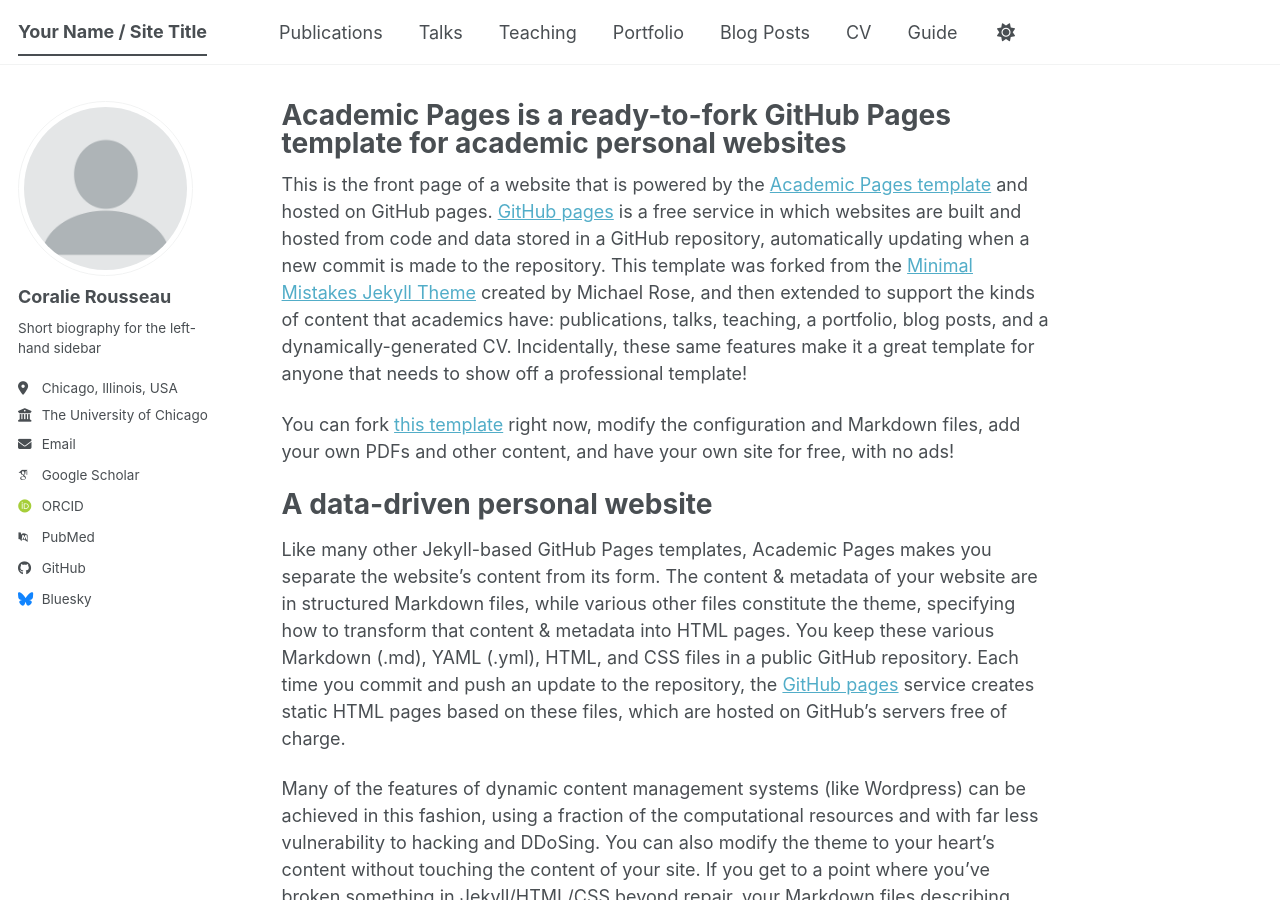
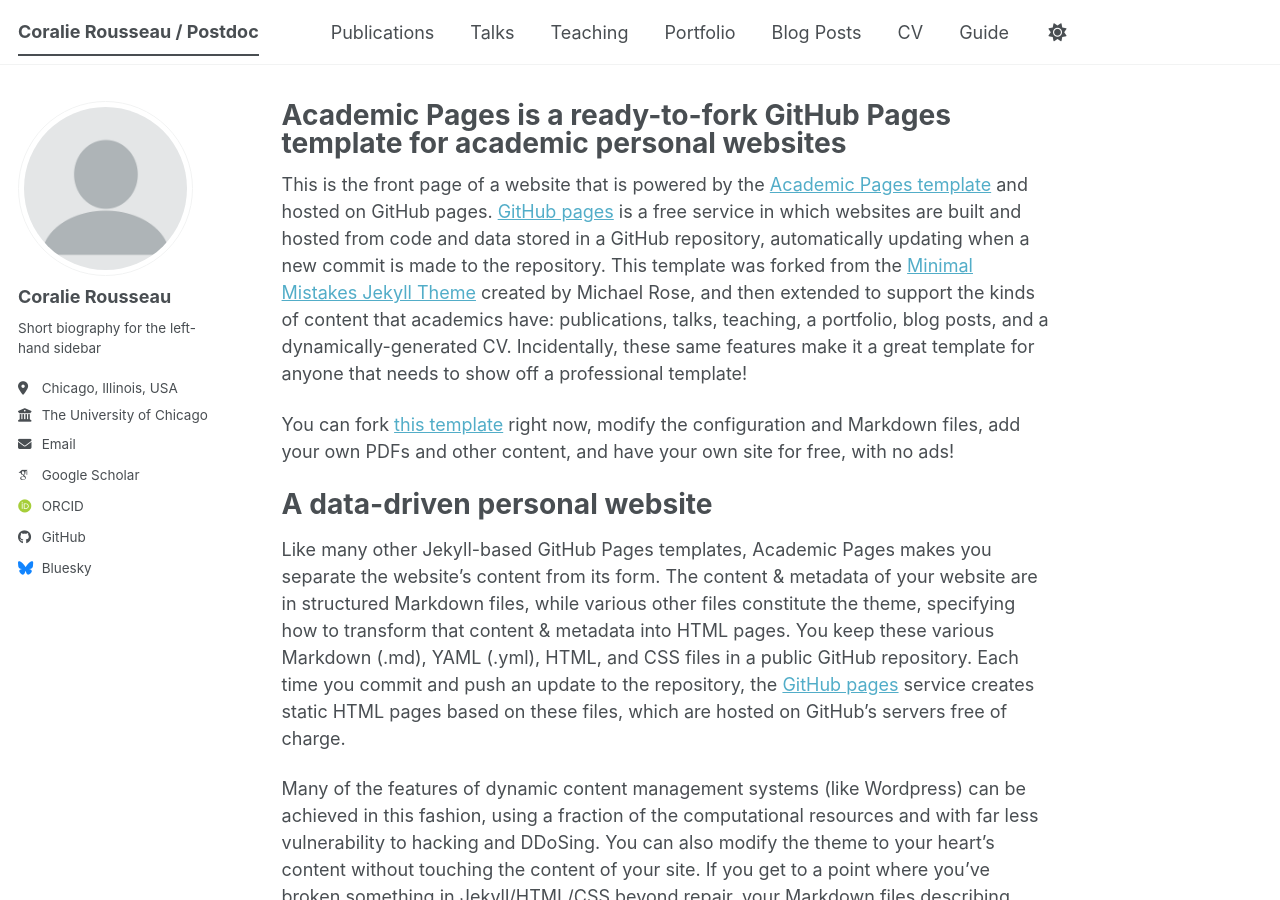
Before and after one commit to rssco/rssco.github.io, a Jekyll site: the page built from _pages/about.md, in a window 1280 px wide and 900 px high. Built offline with Jekyll 4.4.1, drawn with Linux system fonts in a browser that asks for light colours; some web fonts are replaced; a script bundle is joined from its source files by our own code; library files that are not in the unit come from our copies; some of the changed lines change nothing that is shown.

Commit message:
Update personal information in _config.yml

```diff
--- a/_config.yml
+++ b/_config.yml
@@ -9,7 +9,7 @@
 # Basic Site Settings
 locale                   : "en-US"
 site_theme               : "default" # The available themes options are "default", "air", "sunrise", "mint", "dirt" and "contrast"
-title                    : "Your Name / Site Title"
+title                    : "Coralie Rousseau / Postdoc"
 title_separator          : "-"
 name                     : &name "Your Name"
 description              : &description "Your Name's academic portfolio"   # Update this with a general description of your site, this is the default if not overridden by a page
@@ -35,13 +35,13 @@
   # Academic websites
   academia         : # URL
   arxiv            : # URL - Update with the correct link to your profile
-  googlescholar    : "https://scholar.google.com/citations?user=PS_CX0AAAAAJ"
+  googlescholar    : "https://scholar.google.com/citations?user=8yv58zcAAAAJ&hl=fr"
   inspire-hep      : # URL
   impactstory      : # URL
-  orcid            : "https://orcid.org/yourorcidurl"
+  orcid            : "https://orcid.org/0009-0005-8568-3449"
   semantic         : # URL
   ssrn             : # URL
-  pubmed           : "https://www.ncbi.nlm.nih.gov/pubmed/?term=john+snow"
+  pubmed           : # URL
   researchgate     : # URL
   scopus           : # URL
   zotero           : # URL
@@ -51,7 +51,7 @@
   bitbucket        : # Username - Update with your username on the site
   codepen          : # Username
   dribbble         : # Username
-  github           : "academicpages"
+  github           : "https://github.com/rssco"
   kaggle           : # Username
   stackoverflow    : # User number or user number and name (i.e., use "1" or "1/jeff-atwood")
 
```
